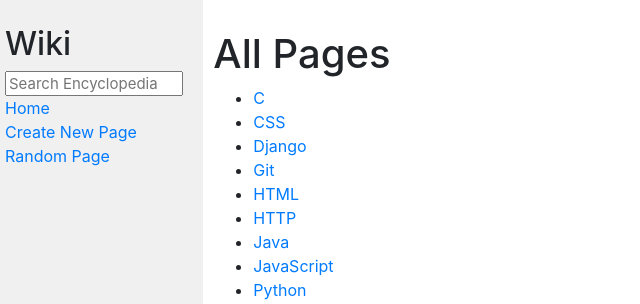
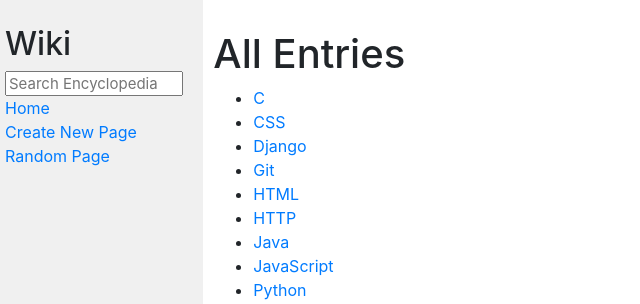
Before and after one commit to Jcanotorr06/wiki, a Django app: page /index in a window 1280 px wide. Shown: the top 304 px of the page, without its empty margins (0-640 px from the left). Run offline with Django 3.2, Linux system fonts and the light colour scheme; some libraries are stand-ins or nearby versions.

Commit message:
Syntax Change

```diff
--- a/encyclopedia/templates/encyclopedia/index.html
+++ b/encyclopedia/templates/encyclopedia/index.html
@@ -5,7 +5,7 @@
 {% endblock %}
 
 {% block body %}
-    <h1>All Pages</h1>
+    <h1>All Entries</h1>
 
     <ul>
         {% for entry in entries %}
```
